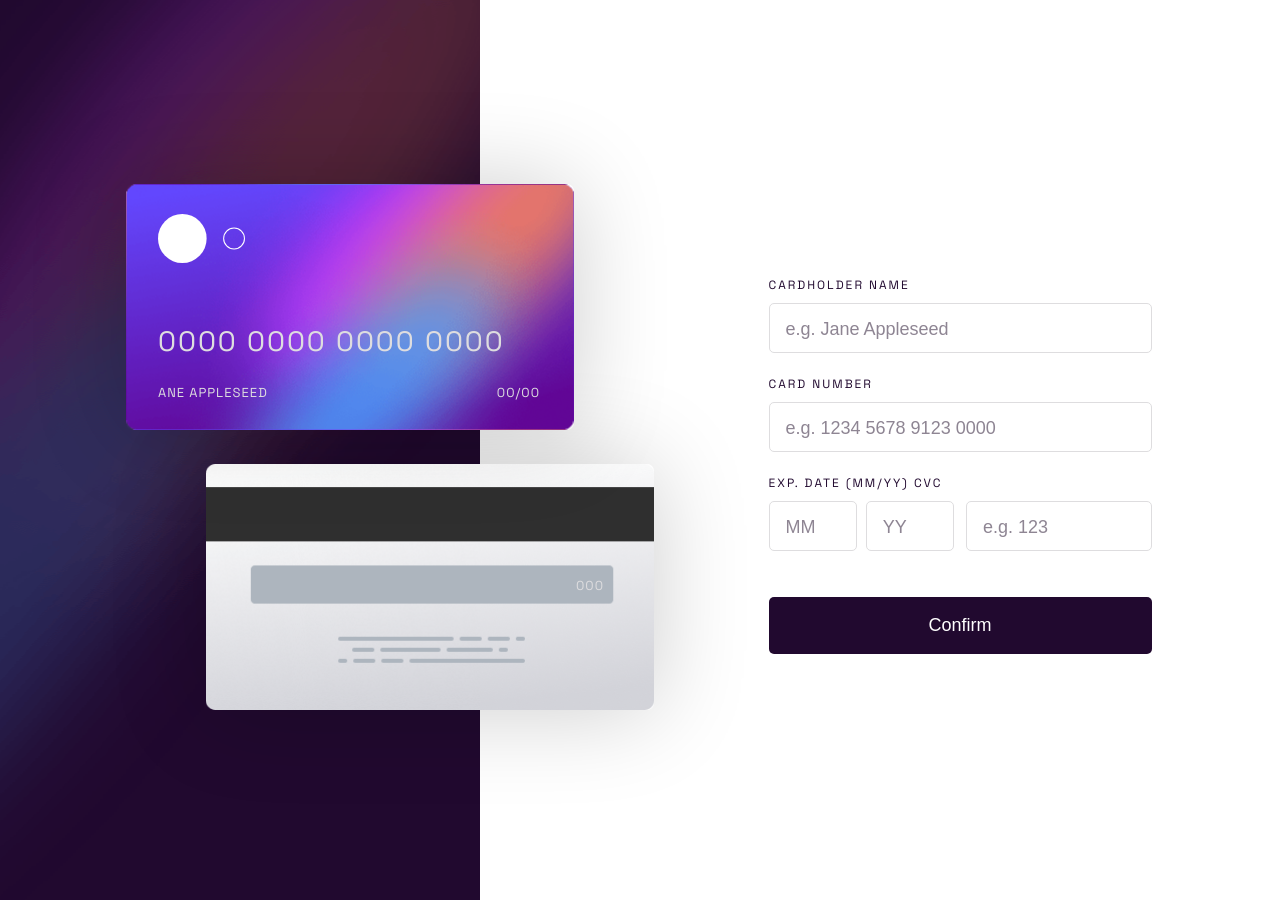
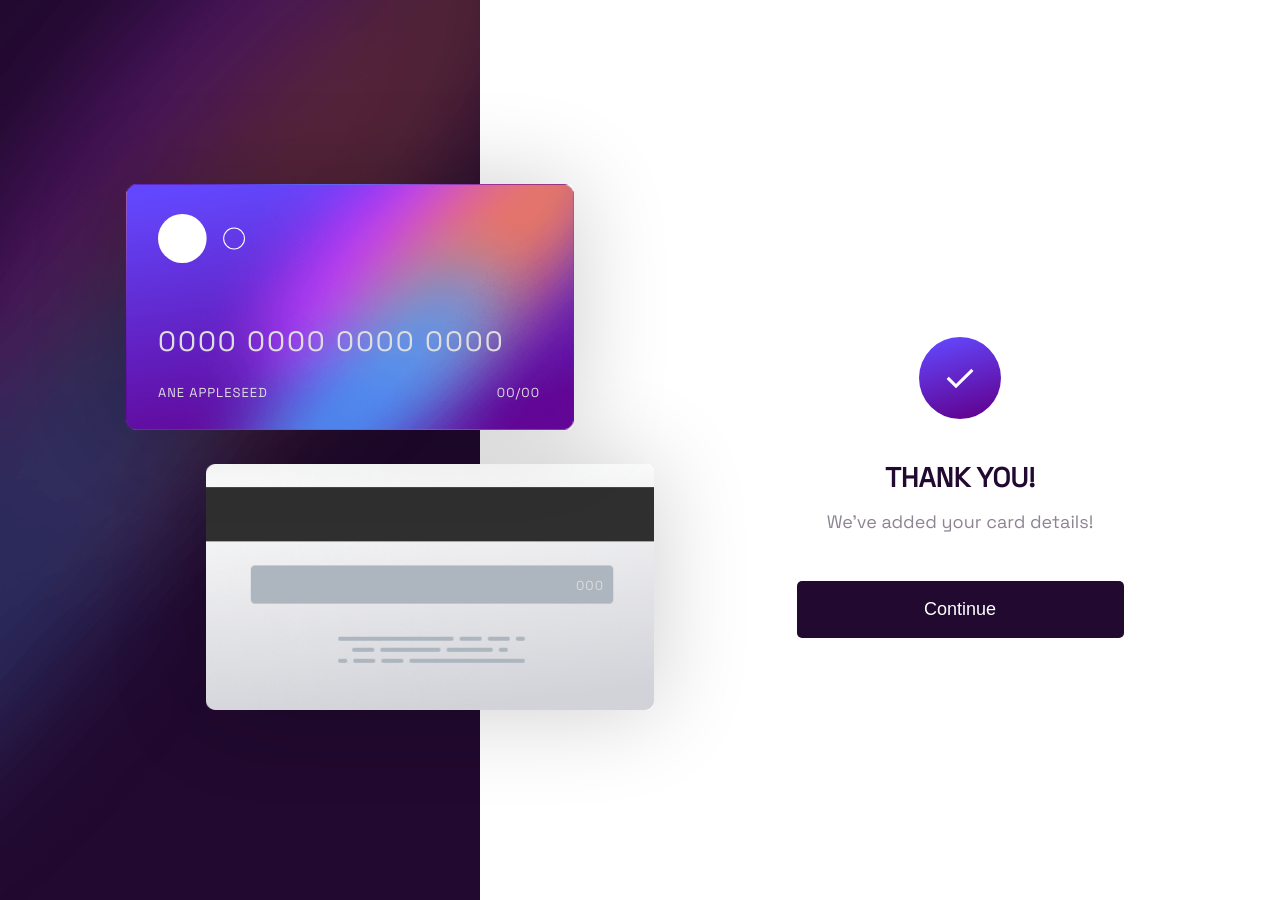
Before and after one commit to oppahero/interactive-card-details-form-main, a Next.js app: page / in a window 1280 px wide. Built offline with nearby package versions, Linux system fonts and the light colour scheme.

Commit message:
Success message

```diff
--- a/src/app/page.module.css
+++ b/src/app/page.module.css
@@ -17,7 +17,29 @@
   justify-content: center;
 }
 
-.form {
+.containerMessage{
+  display: flex;
+  flex-direction: column;
+  align-items: center;
+}
+
+.iconComplete{
+  margin-bottom: 41px;
+}
+
+.containerMessage h2{
+  color: var(--very-dark-violet);
+  margin-bottom: 15px;
+}
+
+.containerMessage p{
+  color: var(--dark-grayish-violet);
+  text-transform: initial;
+  margin-bottom: 48px;
+}
+
+.form,
+.containerMessage {
   width: 327px;
   margin: 90px 0 45px;
 }
--- a/src/app/page.tsx
+++ b/src/app/page.tsx
@@ -3,8 +3,8 @@
 import styles from "./page.module.css";
 import { useFormik } from "formik";
 import { useState } from "react";
+import Image from 'next/image'
 import * as Yup from "yup";
-
 
 const FormSchema = Yup.object({
   cardName: Yup.string()
@@ -29,6 +29,16 @@ const FormSchema = Yup.object({
 
 export default function Home() {
 
+  const [cardValues, setCardValues] = useState({
+    cardName: "ane Appleseed",
+    cardNumber: "0000 0000 0000 0000",
+    month: "00",
+    year: "00",
+    cvc: "000",
+  });
+
+  const [submit, setSubmit] = useState(false)
+
   const { handleSubmit, errors, touched, getFieldProps } = useFormik({
     initialValues: {
       cardName: "",
@@ -40,15 +50,8 @@ export default function Home() {
     validationSchema: FormSchema,
     onSubmit: (values) => {
       console.log(values);
+      setSubmit(true)
     },
-  });
-
-  const [cardValues, setCardValues] = useState({
-    cardName: "ane Appleseed",
-    cardNumber: "0000 0000 0000 0000",
-    month: "00",
-    year: "00",
-    cvc: "000",
   });
 
   const formatCardNumber = (cardNumber: string) => {
@@ -103,7 +106,20 @@ export default function Home() {
       </div>
 
       <div className={styles.containerForm}>
-        <form className={styles.form} noValidate onSubmit={handleSubmit}>
+        {!submit
+          ? <div className={styles.containerMessage}>
+            <Image
+              className={styles.iconComplete}
+              src="/images/icon-complete.svg"
+              alt="Icon complete"
+              width={82}
+              height={82}
+            />
+            <h2>THANK YOU!</h2>
+            <p>We&apos;ve added your card details!</p>
+            <button>Continue</button>
+          </div>
+          : <form className={styles.form} noValidate onSubmit={handleSubmit}>
             <div className={styles.formInput}>
               <label htmlFor="cardName">Cardholder name</label>
               <input
@@ -190,6 +206,8 @@ export default function Home() {
             </div>
             <button type="submit">Confirm</button>
           </form>
+        }
+
       </div>
     </main>
   );
```
Lines whose indentation alone changed are shown as unchanged.
